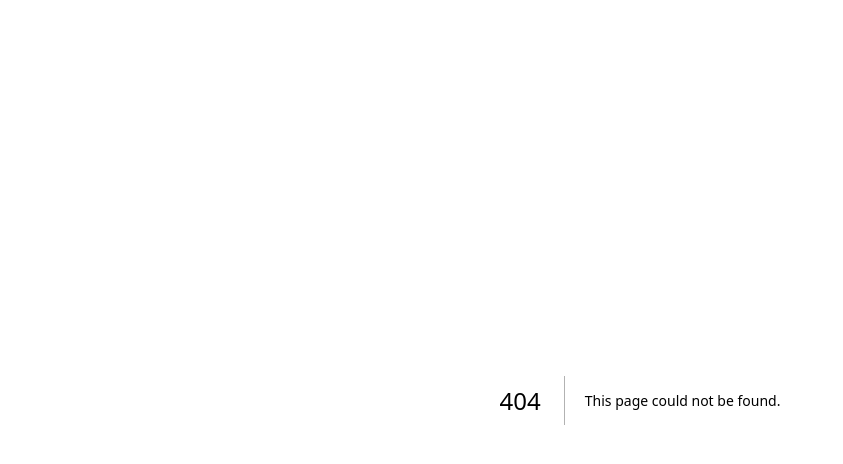
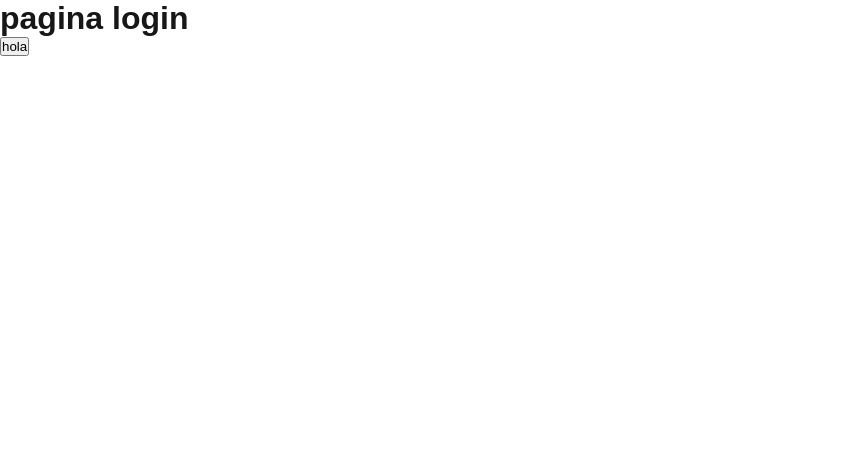
Before and after one commit to camilagiardini/primer-proyecto-nextjs-cami-y-emma, a Next.js app: page /login in a window 1280 px wide. Before the commit this address had no page. Shown: the top 464 px of the page, without its empty margins (0-843 px from the left). Built offline with nearby package versions, Linux system fonts and the light colour scheme.

Commit message:
componentes  button, input, title
con funciones y props

```diff
--- /dev/null
+++ b/src/app/login/page.js
@@ -0,0 +1,10 @@
+import Button from "@/components/Button";
+
+export default function LoginPage() {
+    return(
+        <>
+            <h1>pagina login</h1>
+            <Button></Button>
+        </>
+    )
+}
--- /dev/null
+++ b/src/components/Button.js
@@ -0,0 +1,13 @@
+"use client"
+
+export default function Button(props){
+    function imprimir(){
+        console.log("hola")
+    }
+
+    return (
+        <>
+            <button onClick={imprimir}>hola</button>
+        </>
+    )
+}
```
